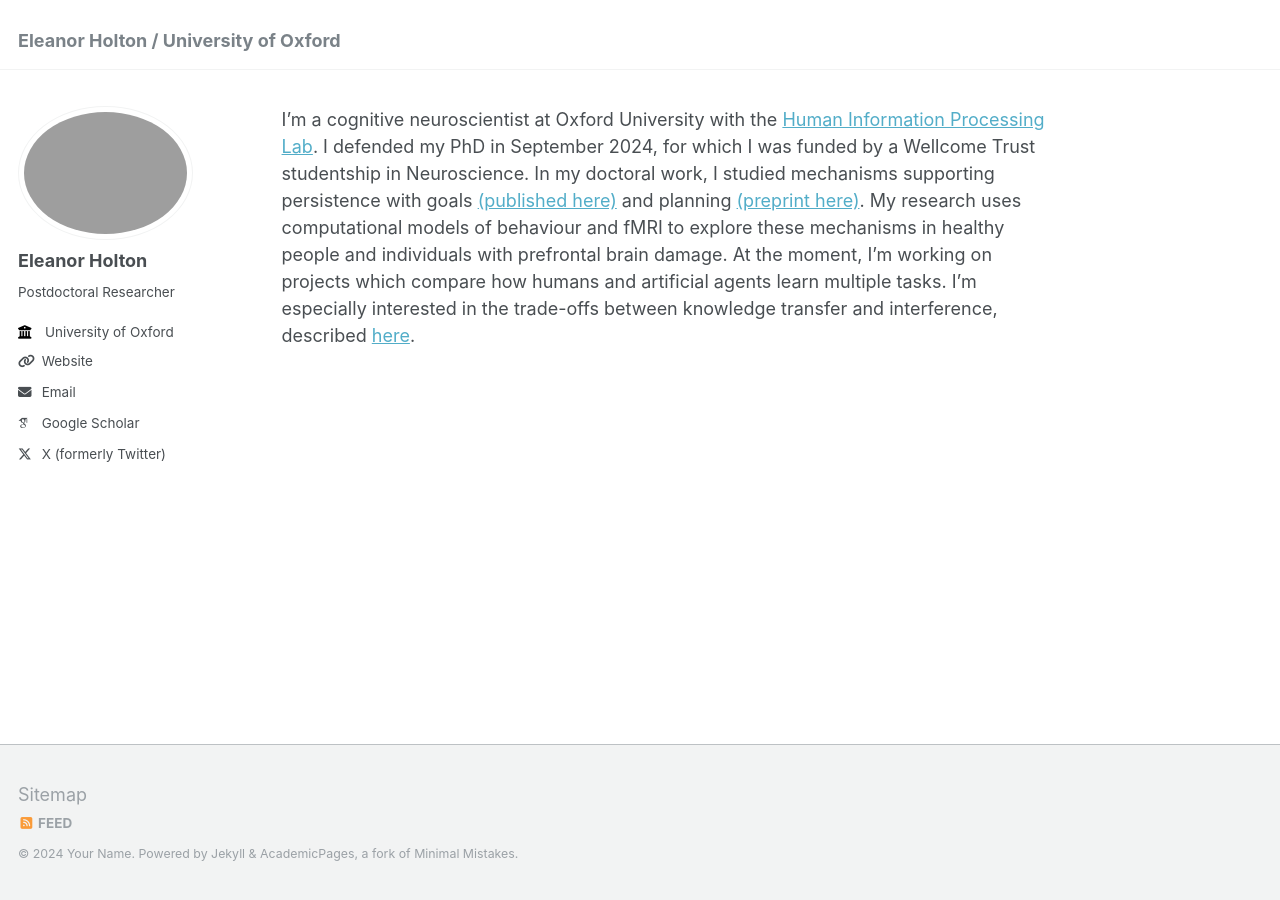
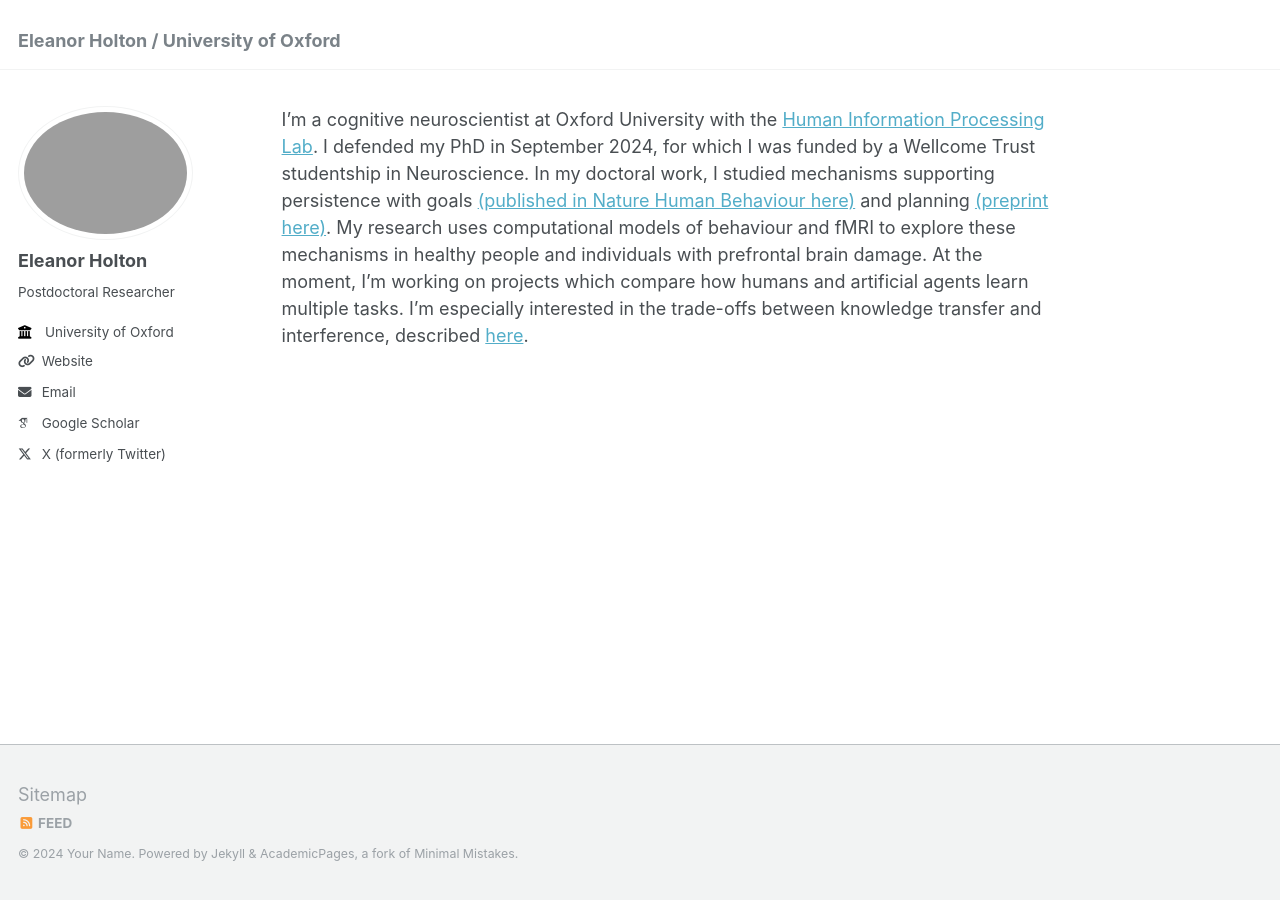
Before and after one commit to eleanorholton/eleanorholton.github.io, a Jekyll site: the page built from _pages/about.md, in a window 1280 px wide. Built offline with Jekyll 4.4.1, drawn with Linux system fonts in a browser that asks for light colours; some web fonts are replaced.

Commit message:
Update about.md

```diff
--- a/_pages/about.md
+++ b/_pages/about.md
@@ -7,4 +7,4 @@ redirect_from:
   - /about.html
 ---
 
-I'm a cognitive neuroscientist at Oxford University with the [Human Information Processing Lab](https://humaninformationprocessing.com/). I defended my PhD in September 2024, for which I was funded by a Wellcome Trust studentship in Neuroscience. In my doctoral work, I studied mechanisms supporting persistence with goals [(published here)](https://www.nature.com/articles/s41562-024-01844-5) and planning [(preprint here)](https://osf.io/preprints/psyarxiv/y8xqr/). My research uses computational models of behaviour and fMRI to explore these mechanisms in healthy people and individuals with prefrontal brain damage. At the moment, I'm working on projects which compare how humans and artificial agents learn multiple tasks. I'm especially interested in the trade-offs between knowledge transfer and interference, described [here](https://2023.ccneuro.website/proceedings/0001124.pdf?s=W&pn=1595).
+I'm a cognitive neuroscientist at Oxford University with the [Human Information Processing Lab](https://humaninformationprocessing.com/). I defended my PhD in September 2024, for which I was funded by a Wellcome Trust studentship in Neuroscience. In my doctoral work, I studied mechanisms supporting persistence with goals [(published in Nature Human Behaviour here)](https://www.nature.com/articles/s41562-024-01844-5) and planning [(preprint here)](https://osf.io/preprints/psyarxiv/y8xqr/). My research uses computational models of behaviour and fMRI to explore these mechanisms in healthy people and individuals with prefrontal brain damage. At the moment, I'm working on projects which compare how humans and artificial agents learn multiple tasks. I'm especially interested in the trade-offs between knowledge transfer and interference, described [here](https://2023.ccneuro.website/proceedings/0001124.pdf?s=W&pn=1595).
```
